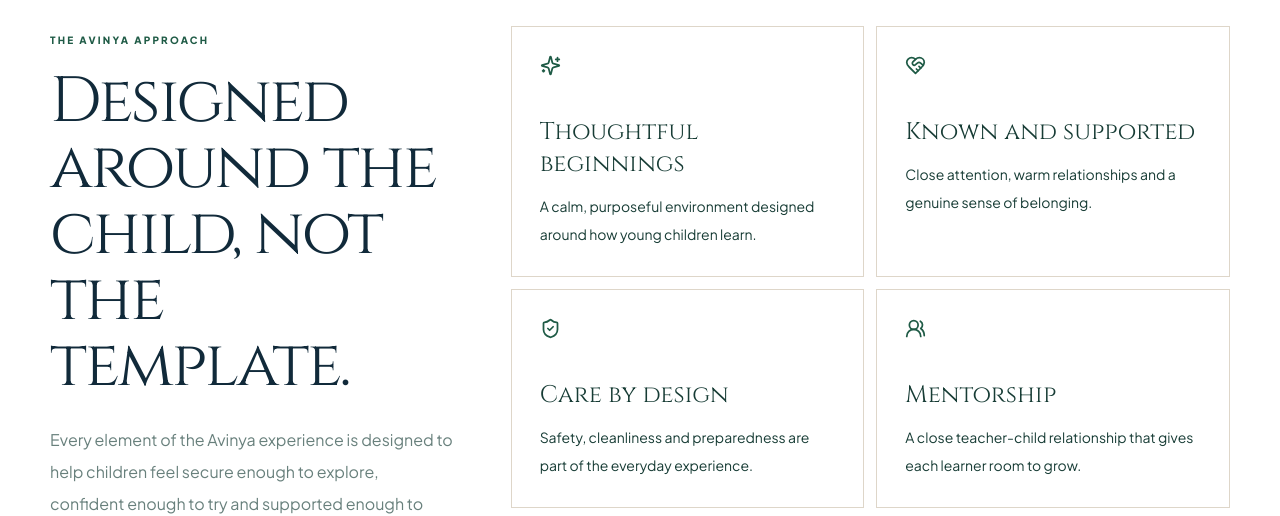
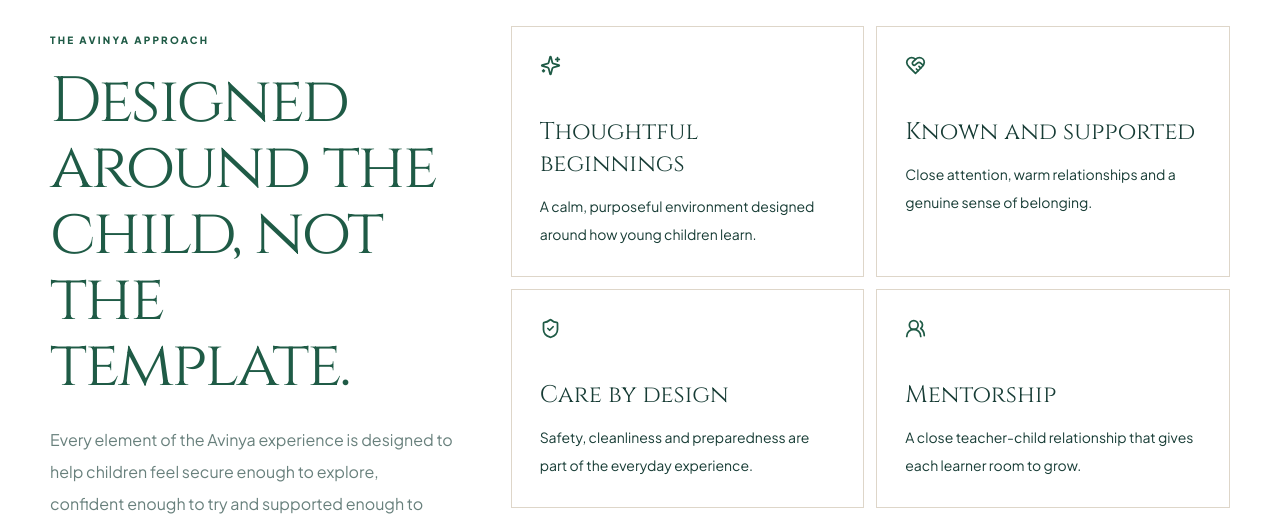
Before and after one commit to vaniedutrust-coder/avinya-vidya-mandir., a Next.js app: page /news in a window 1280 px wide. Shown: the part 717-1233 px from the top of the page. Built offline with nearby package versions, Linux system fonts and the light colour scheme.

Commit message:
design: switch global system to white chromatic chapters

```diff
--- a/app/globals.css
+++ b/app/globals.css
@@ -3,11 +3,15 @@
 @tailwind utilities;
 
 :root {
-  --navy: #112A3A;
+  --navy: #1F5B46;
+  --ink: #173C35;
+  --green: #1F5B46;
+  --orange: #E85B2A;
+  --gold: #C99624;
   --navy-soft: #294656;
   --teal: #2F5D50;
   --teal-soft: #E8F0EC;
-  --amber: #B78B43;
+  --amber: #C99624;
   --amber-soft: #F4EBDD;
   --paper: #F7F4ED;
   --border: #E2DED5;
@@ -21,7 +25,7 @@
 body {
   margin: 0;
   background: var(--white);
-  color: var(--navy);
+  color: var(--ink);
   font-family: var(--font-jakarta), Arial, sans-serif;
   text-rendering: optimizeLegibility;
   -webkit-font-smoothing: antialiased;
@@ -40,7 +44,7 @@
   display: inline-flex;
   align-items: center;
   gap: 10px;
-  color: var(--amber);
+  color: var(--gold);
   font-size: 10px;
   font-weight: 800;
   letter-spacing: .22em;
```
